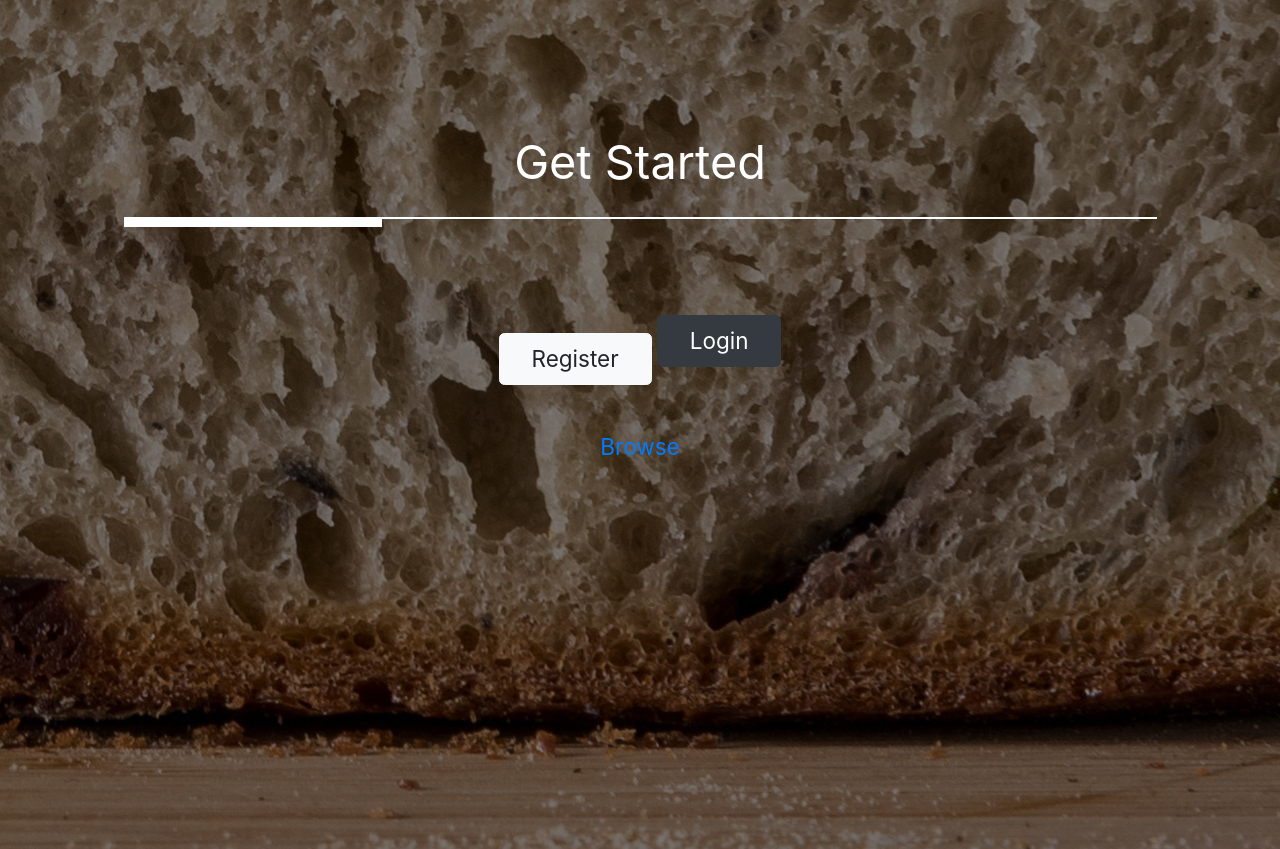
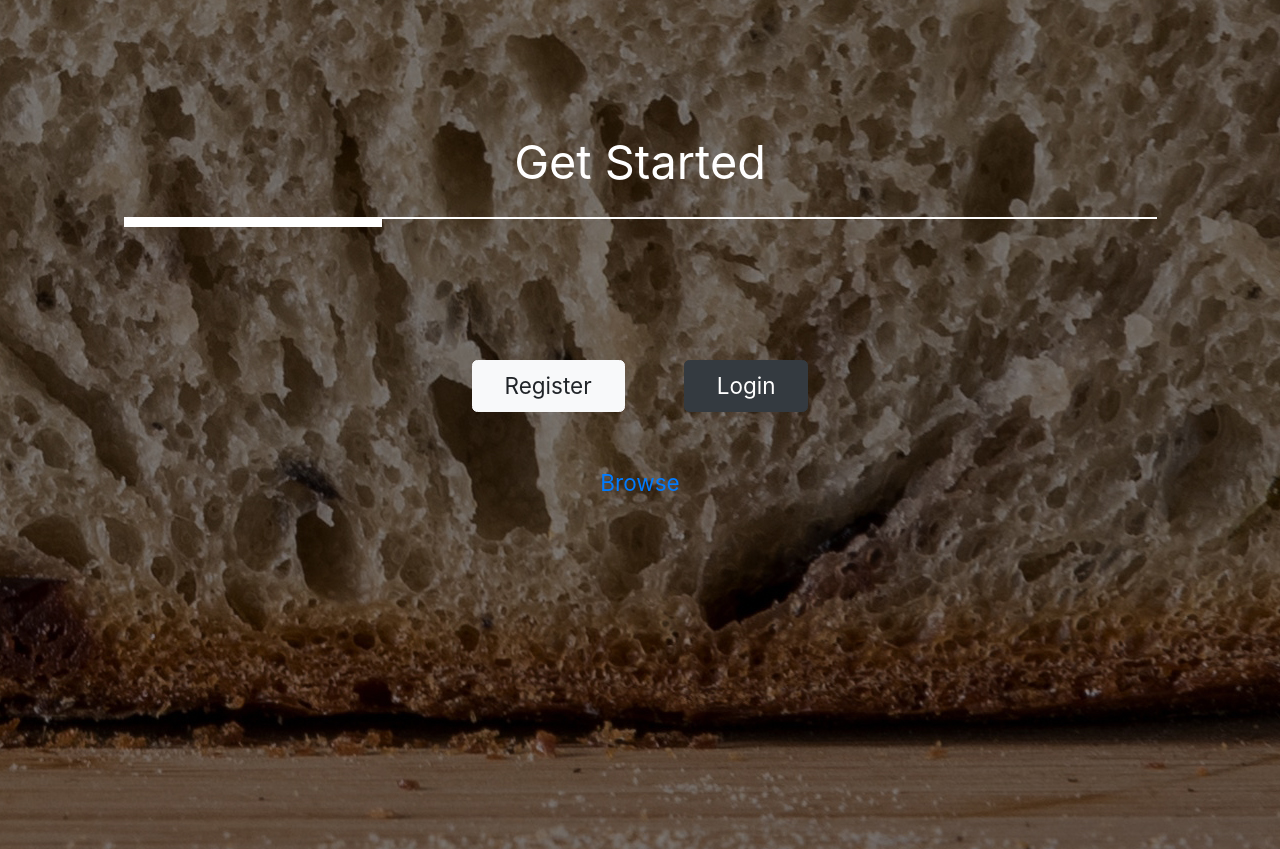
Before and after one commit to Ekimerton/Douh, a Flask app: page / in a window 1280 px wide. Shown: the part 2104-2953 px from the top of the page. Run offline with Flask 2, Linux system fonts and the light colour scheme; some libraries are stand-ins or nearby versions.

Commit message:
shifted buttons

```diff
--- a/Driver/templates/intro.html
+++ b/Driver/templates/intro.html
@@ -118,9 +118,9 @@
                 </div>
             </div>
         </div>
-        <div class="col text-center">
-          <a class="btn btn-light btn-lg mb-3 mt-5 col-auto" href="{{ url_for('users.register') }}" role="button">Register</a>
-          <a class="btn btn-dark btn-lg mt-3 mb-3 col-auto" href="{{ url_for('users.login') }}" role="button">Login</a>
+        <div class="col text-center mt-5">
+          <a class="btn btn-light btn-lg m-4 col-auto" href="{{ url_for('users.register') }}" role="button">Register</a>
+          <a class="btn btn-dark btn-lg m-4 col-auto" href="{{ url_for('users.login') }}" role="button">Login</a>
         </div>
         <div class="col text-center">
           <a class="btn btn-link btn-lg mt-3 mb-3 col" href="{{ url_for('main.home') }}" role="button">Browse</a>
```
